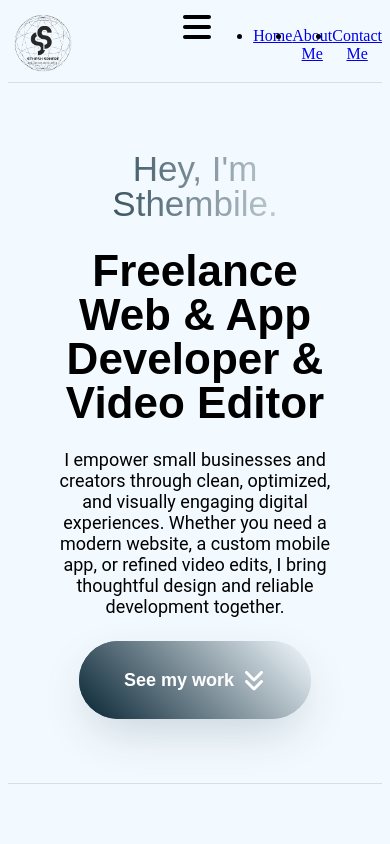
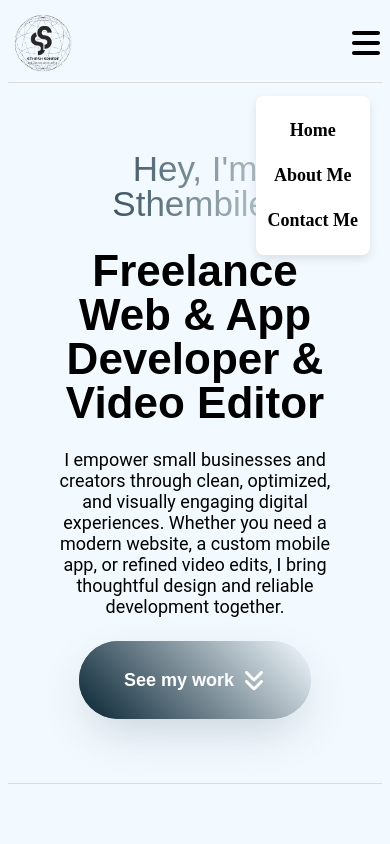
Before and after one commit to StheshSphere/stheshsphere-portfolio, a plain HTML site: page index.html in a window 390 px wide. Both pictures are taken after a click on the link 366 px from the left and 45 px from the top of the page. Shown: the top 844 px of the page. Drawn offline with Linux system fonts and the light colour scheme.

Commit message:
Add files via upload

```diff
--- a/css/navbar.css
+++ b/css/navbar.css
@@ -98,11 +98,14 @@ nav {
 .nav_icon_svg {
     fill: #000;
     transition: transform 0.3s ease, fill 0.3s ease;
+    background: linear-gradient(45deg, #062332, #F3FAFF);
+    background-clip: text;
 }
 
 .nav_icon_svg:hover {
     transform: scale(1.1);
-    fill: #1F93FF;
+    fill: black;
+    opacity: 0.5;
 }
 
 
@@ -163,3 +166,39 @@ nav {
         display: none;
     }
 }
+
+/* MOBILE DROPDOWN MENU */
+#mobile-nav-links {
+    display: none;
+    /* completely hide by default */
+    flex-direction: column;
+    list-style: none;
+    background: white;
+    padding: 12px;
+    position: absolute;
+    top: 80px;
+    right: 20px;
+    border-radius: 8px;
+    box-shadow: 0 4px 10px rgba(0, 0, 0, 0.1);
+}
+
+
+#mobile-nav-links li {
+    padding: 12px 0;
+    text-align: center;
+}
+
+#mobile-nav-links a {
+    text-decoration: none;
+    font-size: 18px;
+    color: #000;
+    font-weight: 600;
+}
+
+/* Only show dropdown on screens below 767px */
+@media (max-width: 767px) {
+    #dropdown-menu {
+        display: flex;
+        align-items: center;
+    }
+}
```
